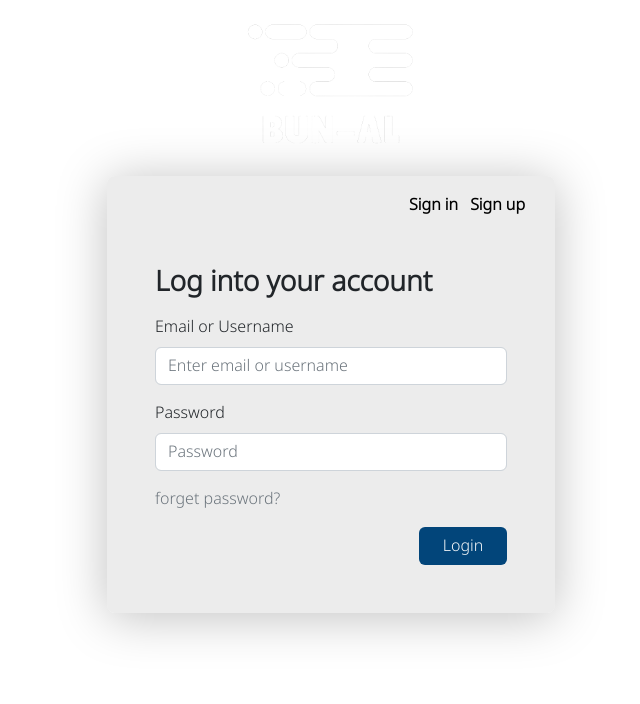
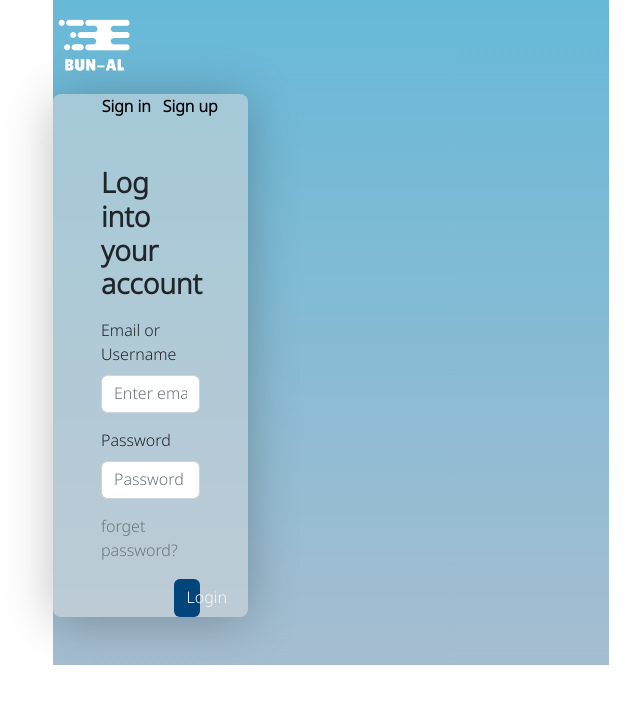
Before and after one commit to B-MNSN/dii-front-end-project, a React (Create React App) app: page / in a window 1280 px wide. Shown: the top 704 px of the page, without its empty margins (309-949 px from the left). Built offline with nearby package versions, Linux system fonts and the light colour scheme.

Commit message:
edit bg-login

```diff
--- a/src/components/Login.jsx
+++ b/src/components/Login.jsx
@@ -5,6 +5,7 @@ import logo from '../logo.png';
 function Login() {
   return (
     <>
+    <div className='login-page'>
         <img src={logo} alt='logo' className='logo mt-3'/>
         <div className='login-bg mt-3 rounded-3'>
             <div className='d-flex justify-content-end mt-3 me-4'>
@@ -29,6 +30,7 @@ function Login() {
                 </div>
             </Form>
         </div>
+    </div>
     </>
 
   );
```
